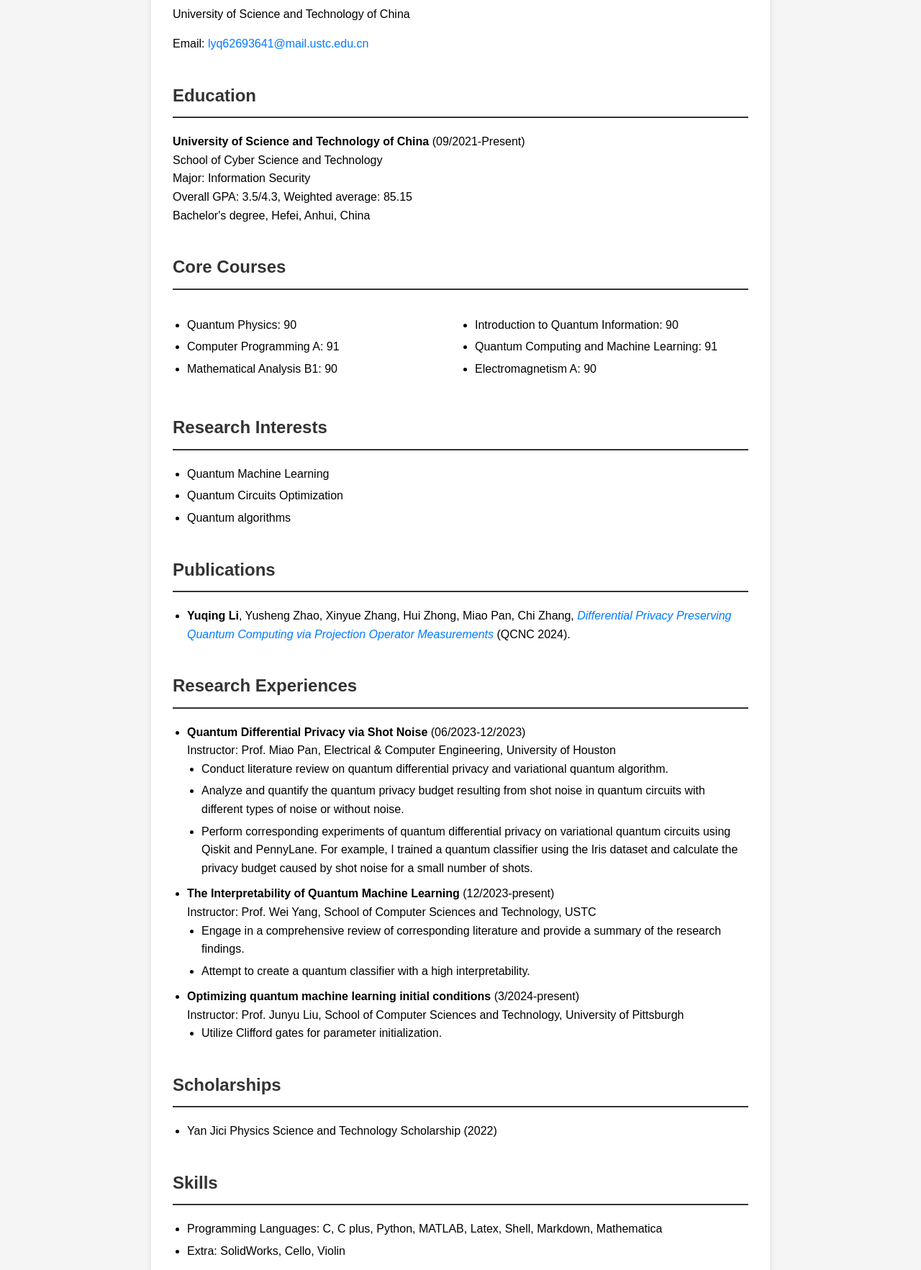
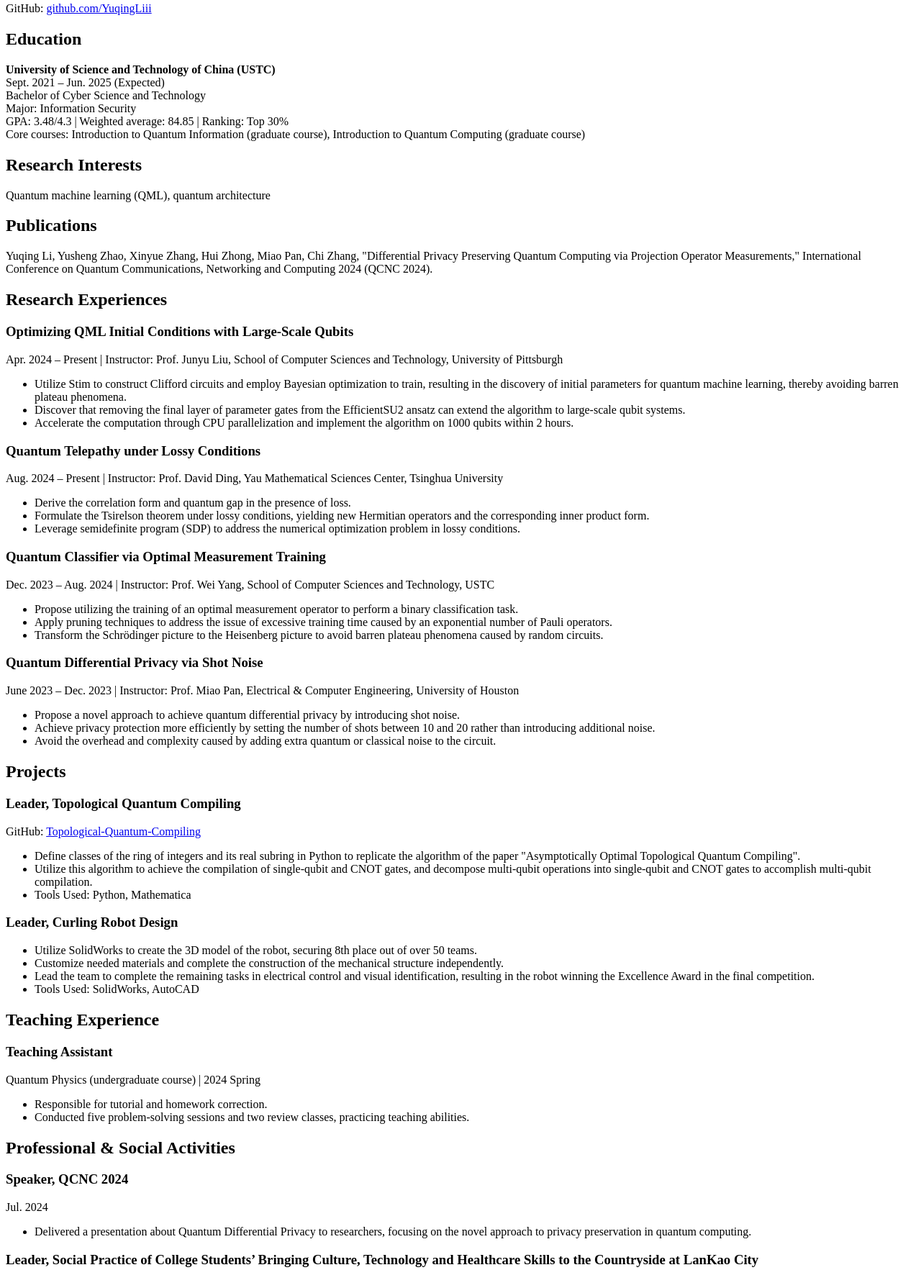
Before and after one commit to YuqingLiii/resume, a plain HTML site: page index.html in a window 1280 px wide. Shown: the part 145-1910 px from the top of the page at 72% size. Drawn offline with Linux system fonts and the light colour scheme.

Commit message:
Update index.html

```diff
--- a/index.html
+++ b/index.html
@@ -3,189 +3,122 @@
 <head>
     <meta charset="UTF-8">
     <meta name="viewport" content="width=device-width, initial-scale=1.0">
-    <title>CV</title>
-    <style>
-        body {
-            font-family: Arial, sans-serif;
-            line-height: 1.6;
-            background-color: #f5f5f5;
-            padding: 20px;
-            margin: 0;
-        }
-
-        .container {
-            max-width: 800px;
-            margin: auto;
-            background-color: #fff;
-            padding: 30px;
-            border-radius: 8px;
-            box-shadow: 0 0 10px rgba(0, 0, 0, 0.1);
-        }
-
-        h1, h2 {
-            color: #333;
-            margin-bottom: 20px;
-        }
-
-        h1 {
-            font-size: 36px;
-        }
-
-        h2 {
-            font-size: 24px;
-        }
-
-        p, ul {
-            margin-bottom: 10px;
-        }
-
-        a {
-            color: #007bff;
-            text-decoration: none;
-        }
-
-        a:hover {
-            text-decoration: underline;
-        }
-
-        ul {
-            list-style-type: disc;
-            color: #000;
-            padding-left: 20px;
-        }
-
-        li {
-            margin-bottom: 5px;
-        }
-
-        .section {
-            margin-bottom: 40px;
-        }
-
-        .section-title {
-            border-bottom: 2px solid #333;
-            padding-bottom: 10px;
-        }
-
-        /* Flexbox for Core Courses */
-        .core-courses {
-            display: flex;
-            flex-wrap: wrap;
-        }
-
-        .core-course-item {
-            width: 50%; /* Equal width for each column */
-            box-sizing: border-box; /* Include padding and border in width calculation */
-            padding-right: 20px; /* Space between columns */
-        }
-    </style>
+    <title>Yuqing Li - CV</title>
 </head>
 <body>
-    <div class="container">
-        <div class="section">
     <h1>Yuqing Li</h1>
-            <p>University of Science and Technology of China</p>
     <p>Email: <a href="mailto:lyq62693641@mail.ustc.edu.cn">lyq62693641@mail.ustc.edu.cn</a></p>
-        </div>
+    <p>Phone: (+86) 182 3717 1020</p>
+    <p>GitHub: <a href="https://github.com/YuqingLiii" target="_blank">github.com/YuqingLiii</a></p>
 
-        <div class="section">
-            <h2 class="section-title">Education</h2>
-            <p>
-                <strong>University of Science and Technology of China</strong> (09/2021-Present)<br>
-                School of Cyber Science and Technology<br>
+    <h2>Education</h2>
+    <p><strong>University of Science and Technology of China (USTC)</strong><br>
+    Sept. 2021 – Jun. 2025 (Expected)<br>
+    Bachelor of Cyber Science and Technology<br>
     Major: Information Security<br>
-                Overall GPA: 3.5/4.3, Weighted average: 85.15<br>
-                Bachelor's degree, Hefei, Anhui, China
-            </p>
-        </div>
+    GPA: 3.48/4.3 | Weighted average: 84.85 | Ranking: Top 30%<br>
+    Core courses: Introduction to Quantum Information (graduate course), Introduction to Quantum Computing (graduate course)</p>
 
-        <div class="section">
-            <h2 class="section-title">Core Courses</h2>
-            <div class="core-courses">
-                <div class="core-course-item">
+    <h2>Research Interests</h2>
+    <p>Quantum machine learning (QML), quantum architecture</p>
+
+    <h2>Publications</h2>
+    <p>Yuqing Li, Yusheng Zhao, Xinyue Zhang, Hui Zhong, Miao Pan, Chi Zhang, "Differential Privacy Preserving Quantum Computing via Projection Operator Measurements," International Conference on Quantum Communications, Networking and Computing 2024 (QCNC 2024).</p>
+
+    <h2>Research Experiences</h2>
+    <h3>Optimizing QML Initial Conditions with Large-Scale Qubits</h3>
+    <p>Apr. 2024 – Present | Instructor: Prof. Junyu Liu, School of Computer Sciences and Technology, University of Pittsburgh</p>
     <ul>
-                        <li>Quantum Physics: 90</li>
-                        <li>Computer Programming A: 91</li>
-                        <li>Mathematical Analysis B1: 90</li>
+        <li>Utilize Stim to construct Clifford circuits and employ Bayesian optimization to train, resulting in the discovery of initial parameters for quantum machine learning, thereby avoiding barren plateau phenomena.</li>
+        <li>Discover that removing the final layer of parameter gates from the EfficientSU2 ansatz can extend the algorithm to large-scale qubit systems.</li>
+        <li>Accelerate the computation through CPU parallelization and implement the algorithm on 1000 qubits within 2 hours.</li>
     </ul>
-                </div>
-                <div class="core-course-item">
+
+    <h3>Quantum Telepathy under Lossy Conditions</h3>
+    <p>Aug. 2024 – Present | Instructor: Prof. David Ding, Yau Mathematical Sciences Center, Tsinghua University</p>
     <ul>
-                        <li>Introduction to Quantum Information: 90</li>
-                        <li>Quantum Computing and Machine Learning: 91</li>
-                        <li>Electromagnetism A: 90</li>
+        <li>Derive the correlation form and quantum gap in the presence of loss.</li>
+        <li>Formulate the Tsirelson theorem under lossy conditions, yielding new Hermitian operators and the corresponding inner product form.</li>
+        <li>Leverage semidefinite program (SDP) to address the numerical optimization problem in lossy conditions.</li>
     </ul>
-                </div>
-            </div>
-        </div>
 
-        <div class="section">
-            <h2 class="section-title">Research Interests</h2>
+    <h3>Quantum Classifier via Optimal Measurement Training</h3>
+    <p>Dec. 2023 – Aug. 2024 | Instructor: Prof. Wei Yang, School of Computer Sciences and Technology, USTC</p>
     <ul>
-                <li>Quantum Machine Learning</li>
-                <li>Quantum Circuits Optimization</li>
-                <li>Quantum algorithms</li>
-                <!-- Add other research interests -->
+        <li>Propose utilizing the training of an optimal measurement operator to perform a binary classification task.</li>
+        <li>Apply pruning techniques to address the issue of excessive training time caused by an exponential number of Pauli operators.</li>
+        <li>Transform the Schrödinger picture to the Heisenberg picture to avoid barren plateau phenomena caused by random circuits.</li>
     </ul>
-        </div>
 
-        <div class="section">
-            <h2 class="section-title">Publications</h2>
+    <h3>Quantum Differential Privacy via Shot Noise</h3>
+    <p>June 2023 – Dec. 2023 | Instructor: Prof. Miao Pan, Electrical & Computer Engineering, University of Houston</p>
     <ul>
-                <li>
-                    <strong>Yuqing Li</strong>, Yusheng Zhao, Xinyue Zhang, Hui Zhong, Miao Pan, Chi Zhang,
-                    <a href="https://arxiv.org/abs/2312.08210"><em>Differential Privacy Preserving Quantum Computing via Projection Operator Measurements</em></a>
-                    (QCNC 2024).
-                </li>
+        <li>Propose a novel approach to achieve quantum differential privacy by introducing shot noise.</li>
+        <li>Achieve privacy protection more efficiently by setting the number of shots between 10 and 20 rather than introducing additional noise.</li>
+        <li>Avoid the overhead and complexity caused by adding extra quantum or classical noise to the circuit.</li>
     </ul>
-        </div>
 
-        <div class="section">
-            <h2 class="section-title">Research Experiences</h2>
+    <h2>Projects</h2>
+    <h3>Leader, Topological Quantum Compiling</h3>
+    <p>GitHub: <a href="https://github.com/YuqingLiii/Topological-Quantum-Compiling" target="_blank">Topological-Quantum-Compiling</a></p>
     <ul>
-                <li>
-                    <strong>Quantum Differential Privacy via Shot Noise</strong> (06/2023-12/2023)<br>
-                    Instructor: Prof. Miao Pan, Electrical & Computer Engineering, University of Houston<br>
+        <li>Define classes of the ring of integers and its real subring in Python to replicate the algorithm of the paper "Asymptotically Optimal Topological Quantum Compiling".</li>
+        <li>Utilize this algorithm to achieve the compilation of single-qubit and CNOT gates, and decompose multi-qubit operations into single-qubit and CNOT gates to accomplish multi-qubit compilation.</li>
+        <li>Tools Used: Python, Mathematica</li>
+    </ul>
+
+    <h3>Leader, Curling Robot Design</h3>
     <ul>
-                        <li>Conduct literature review on quantum differential privacy and variational quantum algorithm.</li>
-                        <li>Analyze and quantify the quantum privacy budget resulting from shot noise in quantum circuits with different types of noise or without noise.</li>
-                        <li>Perform corresponding experiments of quantum differential privacy on variational quantum circuits using Qiskit and PennyLane. For example, I trained a quantum classifier using the Iris dataset and calculate the privacy budget caused by shot noise for a small number of shots.</li>
+        <li>Utilize SolidWorks to create the 3D model of the robot, securing 8th place out of over 50 teams.</li>
+        <li>Customize needed materials and complete the construction of the mechanical structure independently.</li>
+        <li>Lead the team to complete the remaining tasks in electrical control and visual identification, resulting in the robot winning the Excellence Award in the final competition.</li>
+        <li>Tools Used: SolidWorks, AutoCAD</li>
     </ul>
-                </li>
-                <li>
-                    <strong>The Interpretability of Quantum Machine Learning</strong> (12/2023-present)<br>
-                    Instructor: Prof. Wei Yang, School of Computer Sciences and Technology, USTC<br>
+
+    <h2>Teaching Experience</h2>
+    <h3>Teaching Assistant</h3>
+    <p>Quantum Physics (undergraduate course) | 2024 Spring</p>
     <ul>
-                        <li>Engage in a comprehensive review of corresponding literature and provide a summary of the research findings.</li>
-                        <li>Attempt to create a quantum classifier with a high interpretability.</li>
+        <li>Responsible for tutorial and homework correction.</li>
+        <li>Conducted five problem-solving sessions and two review classes, practicing teaching abilities.</li>
     </ul>
-                </li>
-                <li>
-                    <strong>Optimizing quantum machine learning initial conditions </strong>  (3/2024-present)<br>
-                    Instructor: Prof. Junyu Liu, School of Computer Sciences and Technology, University of Pittsburgh<br>
+
+    <h2>Professional & Social Activities</h2>
+    <h3>Speaker, QCNC 2024</h3>
+    <p>Jul. 2024</p>
     <ul>
-                        <li>Utilize Clifford gates for parameter initialization.</li>
+        <li>Delivered a presentation about Quantum Differential Privacy to researchers, focusing on the novel approach to privacy preservation in quantum computing.</li>
     </ul>
-                </li>
-                <!-- Add other research experiences -->
+
+    <h3>Leader, Social Practice of College Students’ Bringing Culture, Technology and Healthcare Skills to the Countryside at LanKao City</h3>
+    <p>Aug. 2024</p>
+    <ul>
+        <li>Conducted interviews with local farmers on topics such as income, livelihood, and farming.</li>
+        <li>Researched the local agricultural production models and wrote a report analyzing the existing issues and proposing solutions, earning 3rd place over 70 teams in the final evaluation.</li>
     </ul>
-        </div>
 
-        <div class="section">
-            <h2 class="section-title">Scholarships</h2>
+    <h3>Cellist, USTC Student Symphony Orchestra</h3>
+    <p>Sept. 2021 – Present</p>
     <ul>
-                <li>Yan Jici Physics Science and Technology Scholarship (2022)</li>
-                <!-- Add other scholarships -->
+        <li>Performed regularly as part of the orchestra, contributing to various concerts and works such as Beethoven’s Fifth Piano Concerto.</li>
     </ul>
-        </div>
 
-        <div class="section">
-            <h2 class="section-title">Skills</h2>
+    <h2>Skills</h2>
     <ul>
-                <li>Programming Languages: C, C plus, Python, MATLAB, Latex, Shell, Markdown, Mathematica</li>
-                <li>Extra: SolidWorks, Cello, Violin</li>
+        <li>Programming Languages: C++, C, Python, SQL, Latex, Shell, Markdown, MATLAB, Mathematica</li>
+        <li>Additional Skills: SolidWorks, Cello, Violin</li>
     </ul>
-        </div>
-    </div>
+
+    <h2>Awards</h2>
+    <ul>
+        <li>Bronze Prize, USTC Excellent Student Scholarship (Top 30%), 2024</li>
+        <li>Yan Jici Physics Science and Technology Scholarship, 2022</li>
+        <li>Bronze Prize, USTC Excellent Student Scholarship (Top 30%), 2022</li>
+        <li>Excellence Prize, USTC Robogame Robotics Competition, 2022</li>
+    </ul>
+
+    <h2>Standardized Tests</h2>
+    <p>TOEFL: 95 (Reading: 30, Listening: 21, Speaking: 19, Writing: 25)</p>
+
 </body>
 </html>
```
Lines whose indentation alone changed are shown as unchanged.
